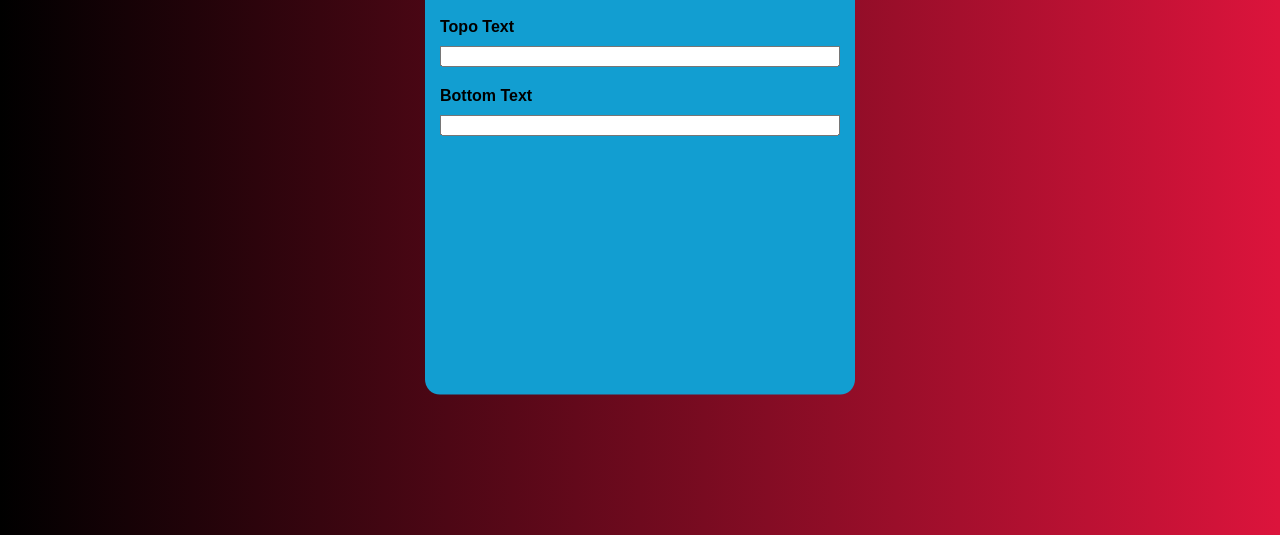
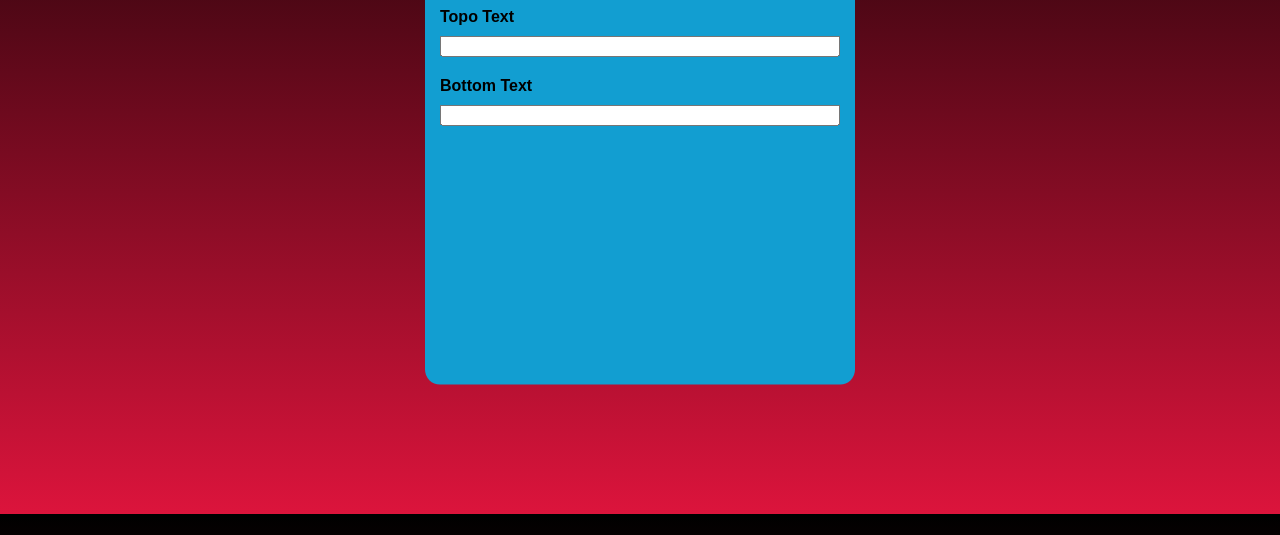
Before and after one commit to SwordBr019/Meme-Generator, a plain HTML site: page index.html in a window 1280 px wide. Shown: the part 286-821 px from the top of the page. Drawn offline with Linux system fonts and the light colour scheme.

Commit message:
Add files via upload

```diff
--- a/style.css
+++ b/style.css
@@ -1,8 +1,10 @@
+
+
 .meme-generator{
     margin: 20px auto;
     width: 400px;
     font-family: sans-serif;
-    display: inline-block;
+    position: relative;
 }
 
 .meme-generator label{
@@ -27,11 +29,15 @@ html{
 }
 
 body{
-    background-image: linear-gradient(90deg, #000000, #dc143c );
+    background-image: linear-gradient(to bottom, #000000, #dc143c );
     width: 100%;
     height: 100%;
     min-height: 100vh;
     min-width: 100vh;
+}
+
+main{
+    position: relative;
 }
 
 .machine{
@@ -42,6 +48,7 @@ body{
     transform: translate(-50%, -50%);
     border-radius: 15px;
     padding: 15px;
+    display: inline-block;
 }
 
 
```
